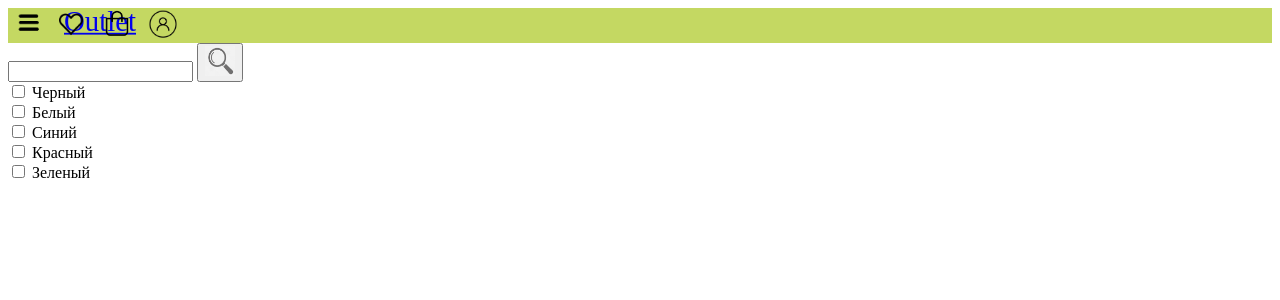
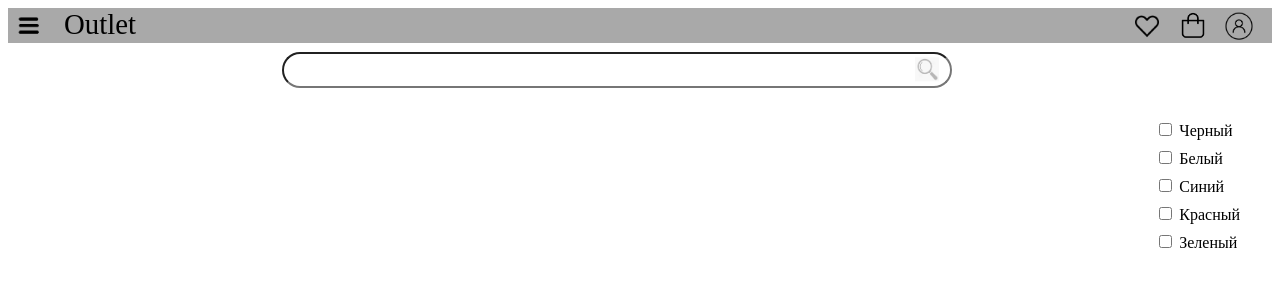
Before and after one commit to ZaharPavlikov/OUTLET_WEB, a FastAPI app: page / in a window 1280 px wide. Shown: the top 300 px of the page. Run offline with FastAPI, Linux system fonts and the light colour scheme.

Commit message:
CSS fixed, практически все фиксанул, выделение при наведении на все кнопки хедера, также изменил максимальную длину ширина ы строки поиска, и расстояние между элементами фильтра

```diff
--- a/templates/index.html
+++ b/templates/index.html
@@ -9,19 +9,19 @@
 <header>
     <nav class="navigation">
         <div class="container">
-            <button class = "full_menu">
+            <button class = "full_menu h_button">
                 <a href="/" class="lines"><img style="width:30px;height:30px;" src="static/menu.png" alt="notifications"></a>
             </button>
             <a href="/" class="logo">Outlet</a>
 
             <div class= "head_buttons">
-                <button class = "favorite">
+                <button class = "favorite h_button">
                     <a href="/" class="heart"><img style="width:30px;height:30px;" src="static/heart.png" alt="notifications"></a>
                 </button>
-                <button class = "tovars">
+                <button class = "tovars tovars_button">
                     <a href="/" class="bag"><img style="width:30px;height:30px;" src="static/bag.png" alt="notifications"></a>
                 </button>
-                <button class = "reg_logo">
+                <button class = "reg_logo h_button">
                     <a href="/" class="reg_pic"><img style="width:30px;height:30px;" src="static/reg_pic.png" alt="notifications"></a>
                 </button>
             </div>
--- a/templates/style.css
+++ b/templates/style.css
@@ -1,45 +1,131 @@
+/* Header */
 .container{
     right: px;
-    background-color: rgb(196, 216, 98);
-    display: flex; /* Делаем элемент флекс-контейнером */
+    background-color: darkgrey;
+    display: flex;
 }
 
+/* Outlet logo */
 .logo {
     background: none;
     border: none;
     transform: scale(1.8);
     position: absolute;
-    top: 13px;
+    top: 16px;
     left: 80px;
+    text-decoration: none;
+    color: black;
+    transition: color 0.3s ease;
 }
 
+/* Outlet logo color  */
+.logo:hover{
+    color: rgba(67, 57, 45, 0.445);
+}
+
+/* heart button */
 .favorite{
     border-radius: 5px;
     background: none;
-    border: none; /* Убираем рамку */
+    border: none;
     transform: scale(0.8);
 }
 
+/* Heart image  */
 .heart {
 }
 
+/* menu button  */
 .full_menu{
     border-radius: 5px;
     background: none;
-    border: none; /* Убираем рамку */
+    border: none;
     transform: scale(0.87);
+    position: relative;
+    top: 3px;
 }
 
+/* tovars button  */
 .tovars{
     border-radius: 5px;
     border: none;
     background: none;
     transform: scale(1.28);
+    transition: box-shadow 0.3s ease, transform 0.3s ease;
 }
 
+/* logo button  */
 .reg_logo{
     border-radius: 5px;
     background: none;
-    border: none; /* Убираем рамку */
+    border: none;
     transform: scale(0.9);
 }
+
+/* buttons: heart, tovars, logo  */
+.head_buttons{
+    position: absolute;
+    right: 20px;
+    top: 10px;
+}
+
+/* отдельный класс характеризующий отдельно каждую кнопку в хедере(для выделения при наведении) кроме tovars, там отдельная заморочка */
+.h_button{
+    transition: transform 0.3s ease;
+}
+
+/* уточнение для h_button */
+.h_button:hover{
+    transform: scale(1.1);
+}
+
+/* отдельный класс для tovars чтобы при наведении было выделение */
+.tovars_button{
+    transition: transform 0.3s ease;
+}
+
+/* уточнение для tovars_button  */
+.tovars_button:hover{
+    transform: scale(1.5);
+}
+
+/* filter  */
+.container_filt{
+    position: fixed;
+    right: 40px;
+    top: 120px;
+}
+
+/* класс для увеличения расстояние между элементами фильтра */
+.container_filt > div {
+    margin-bottom: 8px;
+}
+
+/* whole search string  */
+.search-wrapper{
+    text-align: center;
+}
+
+
+/* only search string  */
+.search{
+    width: calc(250px + (1000 - 250) * ((100vw - 500px) / (1920 - 500)));
+    height: 30px;
+    border-radius: 100px;
+}
+
+/* lupa  */
+.search-submit{
+    border: none;
+    background: none;
+    opacity: 0.5;
+    position: relative;
+    right: 50px;
+    top: 10px;
+    transform: scale(0.8);
+}
+
+/* body  */
+.body {
+    display: flex;
+}
```
